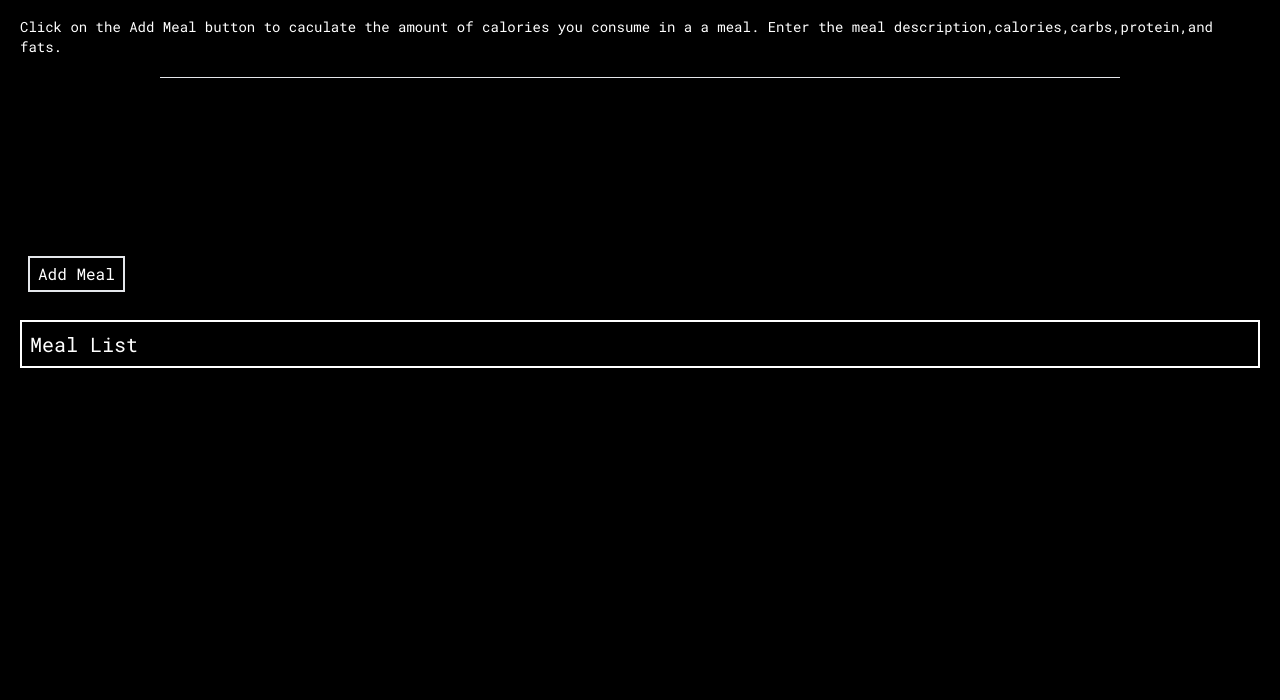
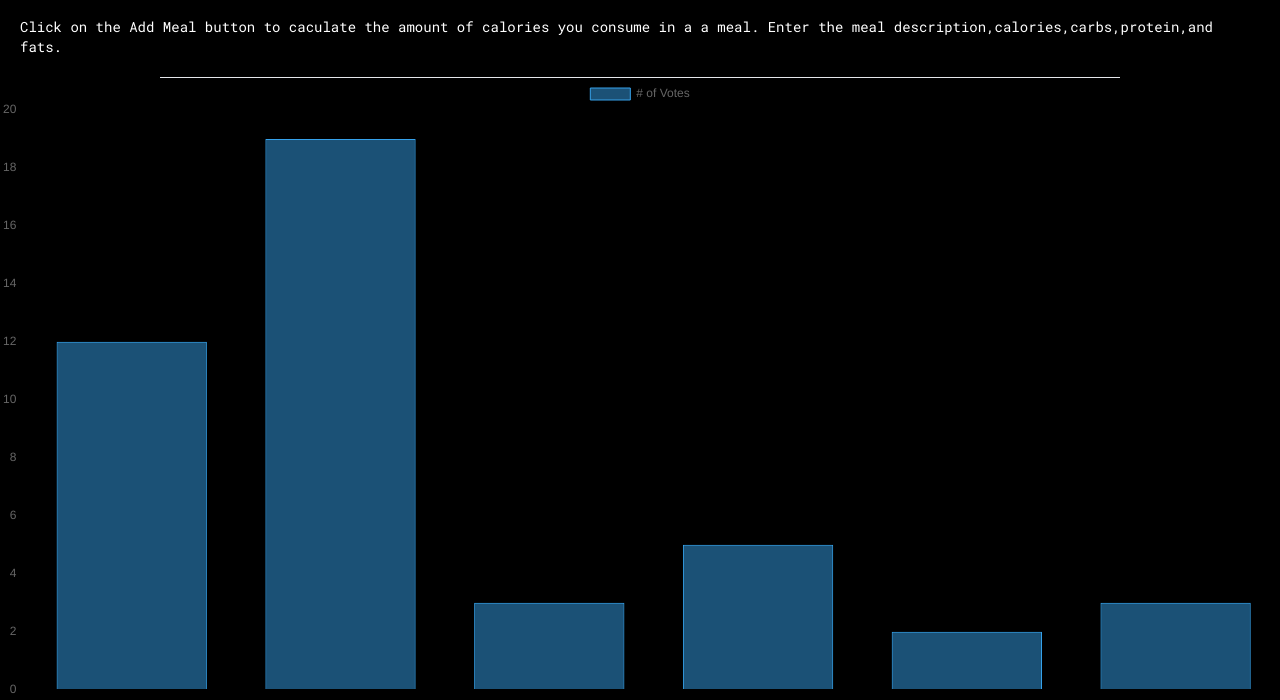
Before and after one commit to amchatman/Calorie-caculator, a website: page src/index.html in a window 1280 px wide. Shown: the part 95-795 px from the top of the page. Drawn offline with nearby package versions, Linux system fonts and the light colour scheme.

Commit message:
Chart Fix -Fix code errors with chart

```diff
--- a/src/index.html
+++ b/src/index.html
@@ -9,6 +9,7 @@
     <link href="https://fonts.googleapis.com/css2?family=Roboto+Mono&display=swap" rel="stylesheet">
     <link href="/dist/output.css" rel="stylesheet">
     <title>Calorie Caculator</title>
+    <script src="https://cdn.jsdelivr.net/npm/chart.js"></script>
 </head>
 <body class="font-display bg-black text-white">
    <header class="m-5">
@@ -26,7 +27,7 @@
         <hr class="w-9/12 mt-5 mb-auto mx-auto">
         <div>
            <!--Graph Div goes Here-->
-           <canvas  id="chart"></canvas>
+           <canvas  id="myChart"> </canvas>
         </div>
 
         <section class="m-5 p-2 rounded">
--- a/src/script.js
+++ b/src/script.js
@@ -102,5 +102,23 @@ window.addEventListener('load',() => {
       })
    });
 });
+const ctx = document.getElementById('myChart');
 
-//Chart Code below here
+  new Chart(ctx, {
+    type: 'bar',
+    data: {
+      labels: ['Red', 'Blue', 'Yellow', 'Green', 'Purple', 'Orange'],
+      datasets: [{
+        label: '# of Votes',
+        data: [12, 19, 3, 5, 2, 3],
+        borderWidth: 1
+      }]
+    },
+    options: {
+      scales: {
+        y: {
+          beginAtZero: true
+        }
+      }
+    }
+  });
```
